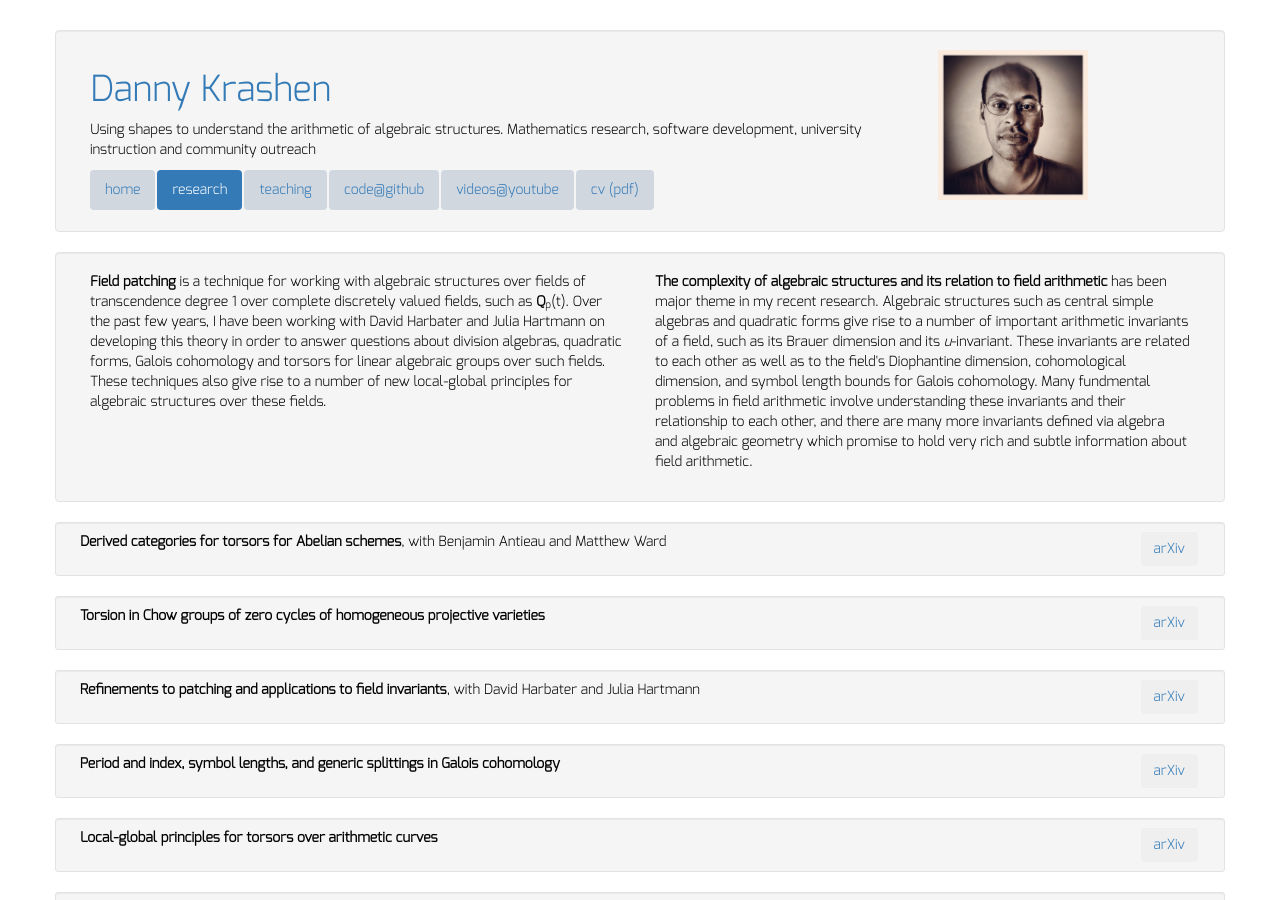
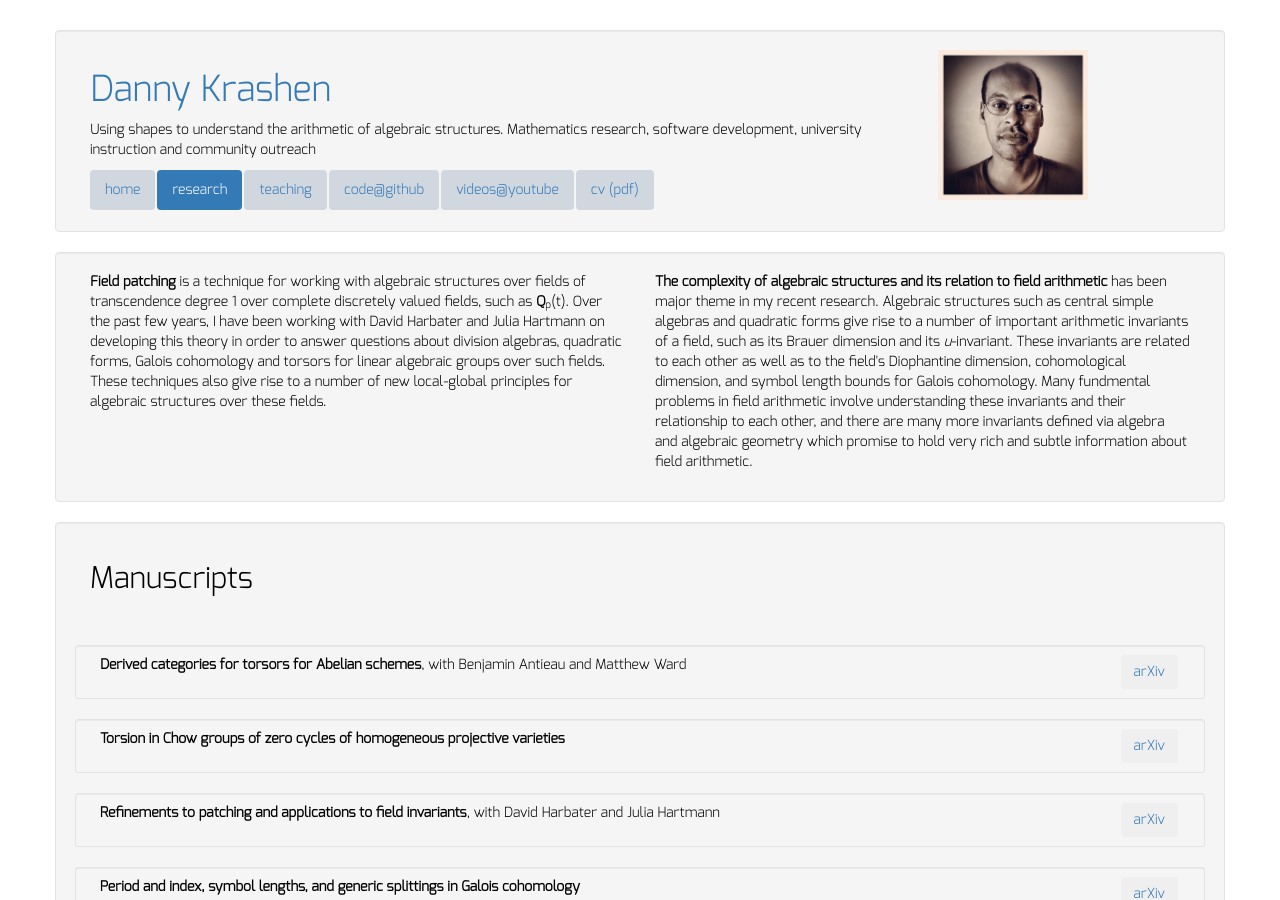
Before and after one commit to dkrashen/dkrashen.github.io, a Jekyll site: the page built from research/index.html, in a window 1280 px wide and 900 px high. Built offline with Jekyll 4.4.1, drawn with Linux system fonts in a browser that asks for light colours; nearby versions of some CDN libraries.

Commit message:
modify research layout

```diff
--- a/research/index.html
+++ b/research/index.html
@@ -34,8 +34,11 @@ layout: default
 	</div><!--/col-->
 </div><!--/row-->
 
-
-
+<div class="row well">
+<div class="col-md-12">
+<h2> Manuscripts </h2>
+<br/>
+<br/>
 {% for p in site.data.publications %}
 <div class="row well well-sm">
 	<div class="col-md-9">
@@ -59,6 +62,9 @@ layout: default
 </div>
 {% endfor %}
 
+</div>
+</div>
+
 <div class="row well">
 	<div class="col-md-12">
 	<ul>
```
